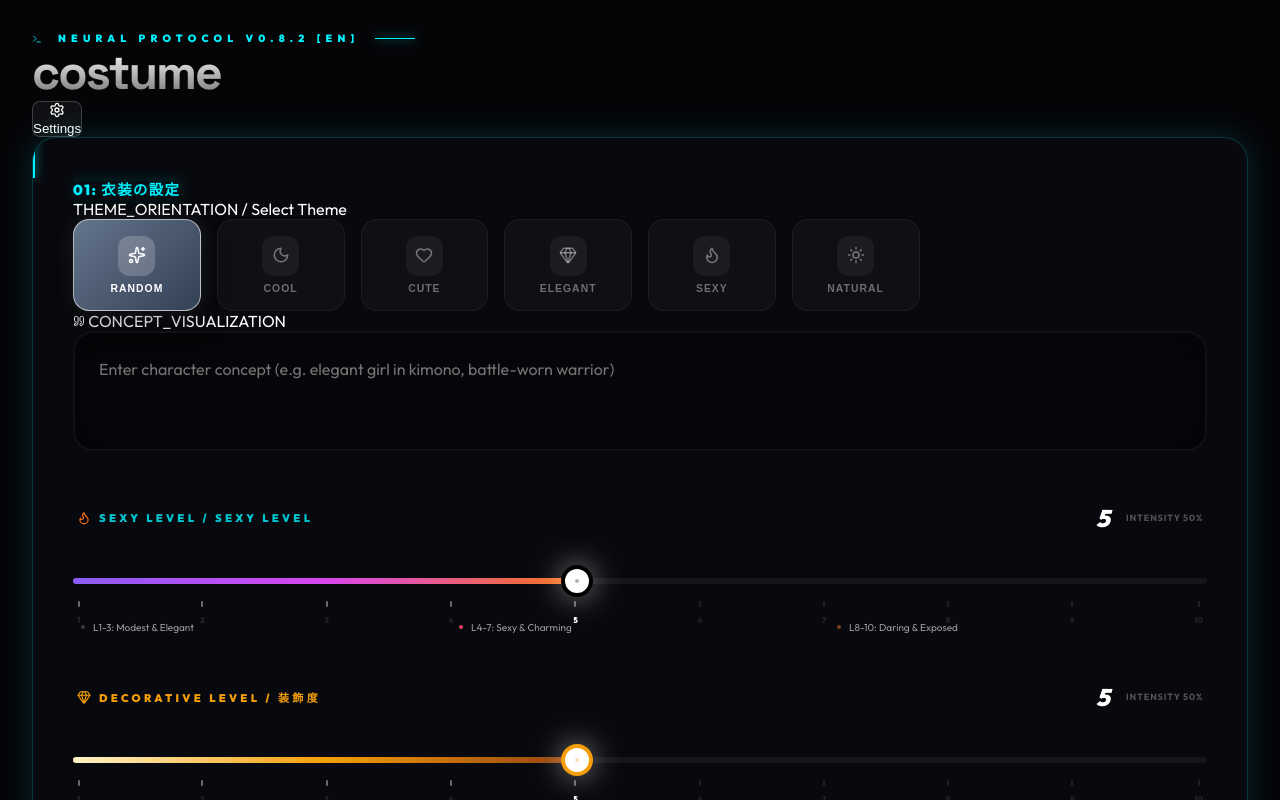
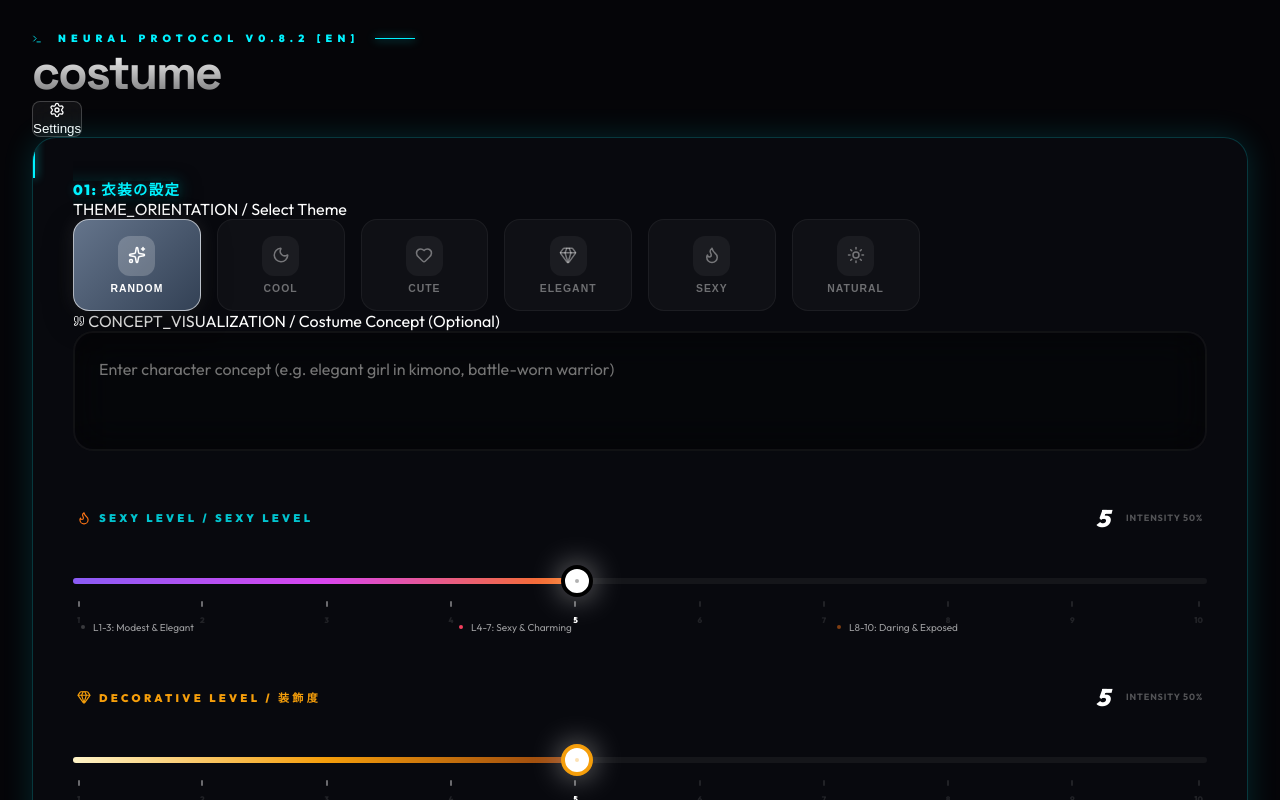
Before and after one commit to yukiokap/costume-ai, a React (Vite) app: page / in a window 1280 px wide. Shown: the top 800 px of the page. Built offline with nearby package versions, Linux system fonts and the light colour scheme.

Commit message:
Enhance UI: Add optional label to Concept Input and improve Generate button

```diff
--- a/src/components/editor/ConceptInput.tsx
+++ b/src/components/editor/ConceptInput.tsx
@@ -14,7 +14,7 @@ export const ConceptInput: React.FC<ConceptInputProps> = ({ value, onChange }) =
         <div className="space-y-6 mb-12">
             <div className="flex items-center justify-between px-1">
                 <label className="text-[11px] font-black tracking-[0.3em] text-cyan-400/80 uppercase flex items-center gap-2">
-                    <Quote size={12} className="text-cyan-400" /> CONCEPT_VISUALIZATION
+                    <Quote size={12} className="text-cyan-400" /> CONCEPT_VISUALIZATION / {t('editor.concept_label')}
                 </label>
             </div>
 
--- a/src/i18n/translations.ts
+++ b/src/i18n/translations.ts
@@ -18,6 +18,7 @@ export const translations = {
             back: '戻る',
         },
         editor: {
+            concept_label: '衣装コンセプト (任意)',
             concept_placeholder: 'キャラクターのコンセプトを入力 (例: 清楚な和服の美少女, 歴戦の女勇者)',
             theme_label: 'テーマを選択',
             sexy_level: 'セクシー度',
@@ -77,6 +78,7 @@ export const translations = {
             back: 'Back',
         },
         editor: {
+            concept_label: 'Costume Concept (Optional)',
             concept_placeholder: 'Enter character concept (e.g. elegant girl in kimono, battle-worn warrior)',
             theme_label: 'Select Theme',
             sexy_level: 'Sexy Level',
```
